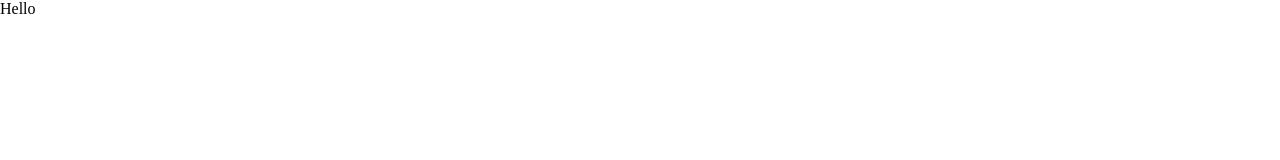
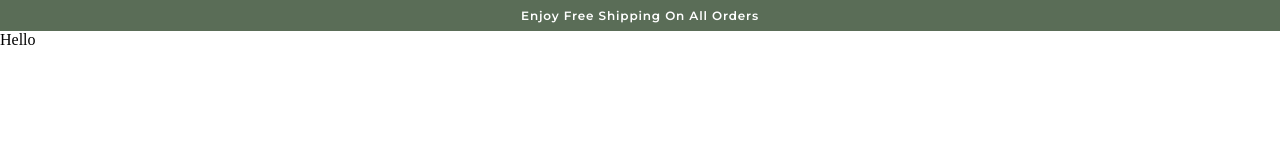
Before and after one commit to boikoua/modimal_landing, a website: page src/html/index.html in a window 1280 px wide. Drawn offline with nearby package versions, Linux system fonts and the light colour scheme; files that its build step writes are made by us from their sources.

Commit message:
Top-info section

```diff
--- /dev/null
+++ b/src/html/blocks/top-info.html
@@ -0,0 +1,5 @@
+<section class="top-info">
+  <div class="container">
+    <p>Enjoy Free Shipping On All Orders</p>
+  </div>
+</section>
--- a/src/html/index.html
+++ b/src/html/index.html
@@ -18,6 +18,7 @@
   </head>
 
   <body>
+    @@include('blocks/top-info.html')
     <h1>Hello</h1>
   </body>
 </html>
--- a/src/scss/base/_base.scss
+++ b/src/scss/base/_base.scss
@@ -1,3 +1,8 @@
 body {
   font-family: var(--font-main);
 }
+
+.container {
+  width: var(--container-width);
+  margin-inline: auto;
+}
--- /dev/null
+++ b/src/scss/blocks/_top-info.scss
@@ -0,0 +1,10 @@
+.top-info {
+  padding: 8px 7px;
+  background: var(--primary-primary-600);
+  font-family: var(--font-family);
+  font-weight: 600;
+  font-size: 12px;
+  letter-spacing: 0.07em;
+  text-align: center;
+  color: var(--white);
+}
--- a/src/scss/main.scss
+++ b/src/scss/main.scss
@@ -3,3 +3,5 @@
 @import './base/mixins';
 @import './base/base';
 @import './base/utils';
+
+@import './blocks/*.scss';
```
Also changed, not shown: build/css/main.css, build/index.html.
